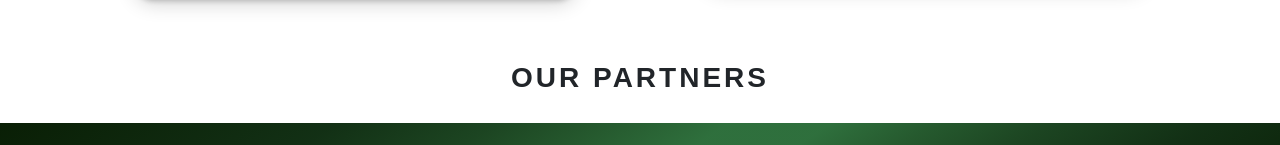
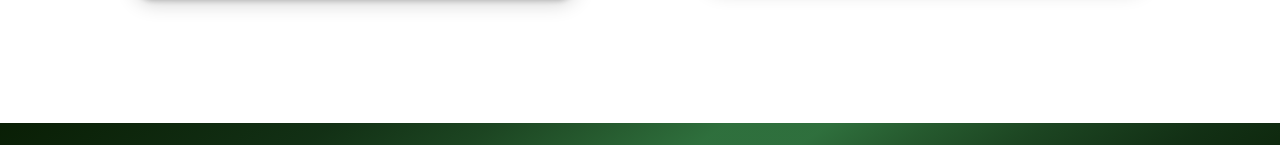
Before and after one commit to Nonnyjoe/blockchainunn, a plain HTML site: page index.html in a window 1280 px wide. Shown: the part 1130-1275 px from the top of the page. Drawn offline with nearby package versions, Linux system fonts and the light colour scheme; files that its build step writes are made by us from their sources; files whose address does not match are found by name.

Commit message:
Update index.html

```diff
--- a/index.html
+++ b/index.html
@@ -166,12 +166,15 @@
 
 
         <div class="partners-section" id="partners">
-            <center>
-                <h3 class="h3 partners-header"> <strong> OUR PARTNERS </strong> </h3>
+
+            <div class="container-fluid partners">
+<center>
+
+                <h3 class="h3 partners-header" style="color: white;"> <strong> OUR PARTNERS </strong> </h3>
+
             </center>
+
             <br />
-            <div class="container-fluid partners">
-
                 <div class="row justify-content-around partners2 g-4 test">
                     <div class="col-6 col-md-3 partners-img">
                         <img class="partners-img1" src="./img/partners/GIDA-BW1.png" alt="">
```
